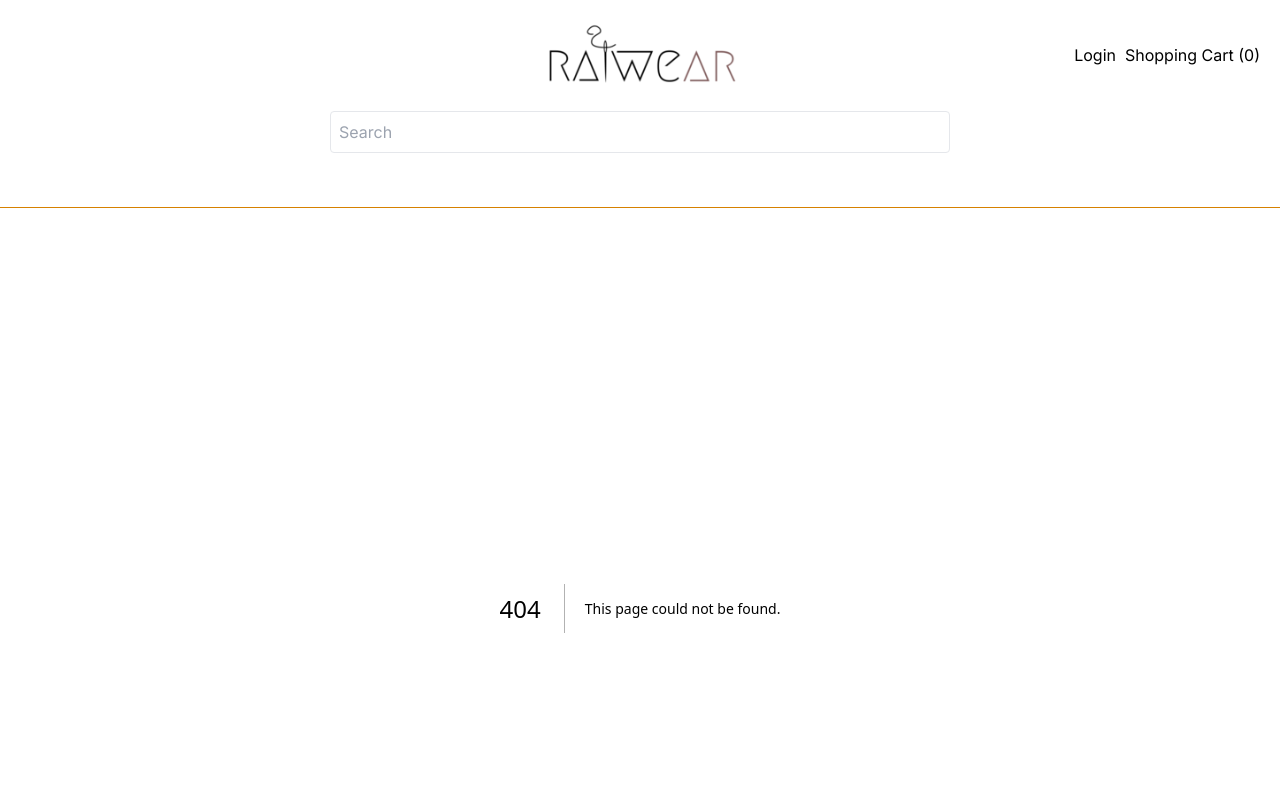
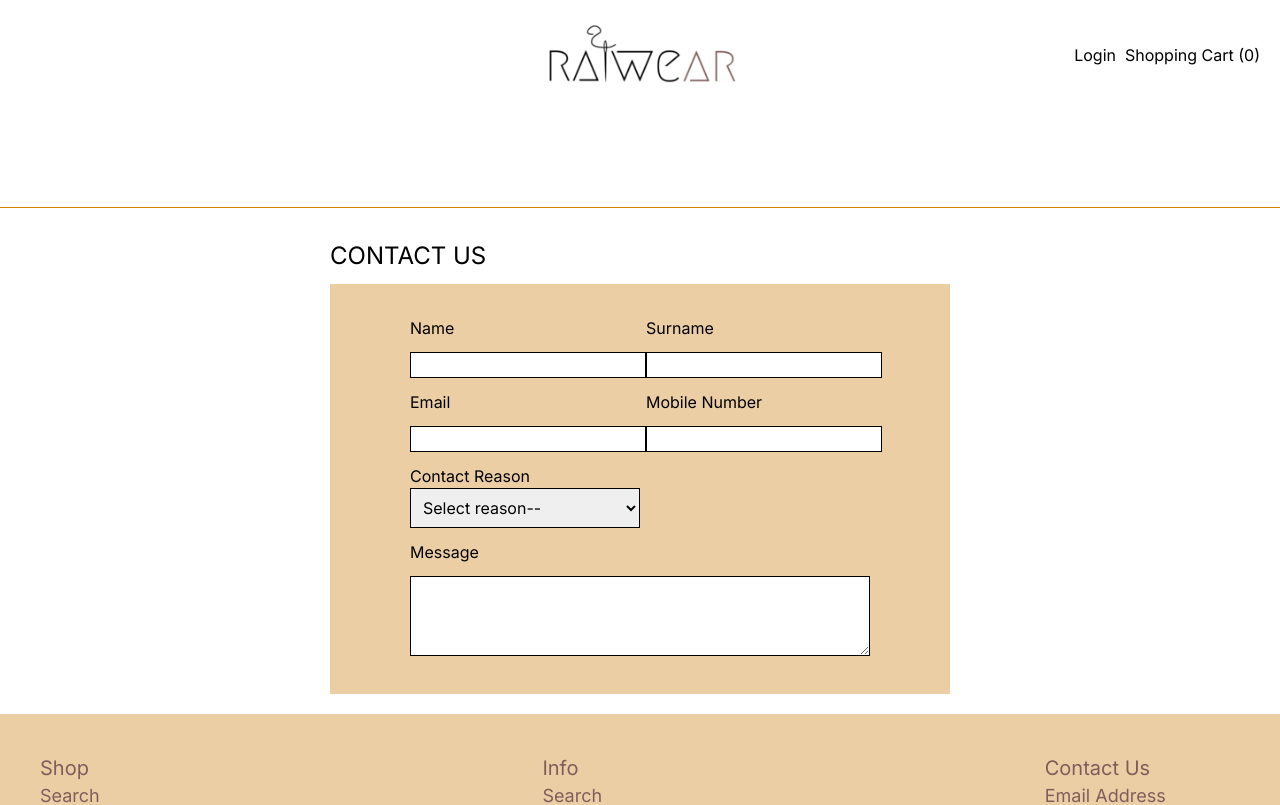
Before and after one commit to Taelo1829/Raiwear, a Next.js app: page /contact-us in a window 1280 px wide. Before the commit this address had no page. Shown: the top 805 px of the page. Built offline with nearby package versions, Linux system fonts and the light colour scheme.

Commit message:
worked on contact us

```diff
--- a/app/Interfaces/interfaces.tsx
+++ b/app/Interfaces/interfaces.tsx
@@ -37,6 +37,10 @@ export interface MenuItemInterface {
     toggleMenu: () => void
 }
 
+export interface InputInterface {
+    label: string
+}
+
 export type CategoriesStateInterface = {
     active: number
 }
--- a/app/collection/page.tsx
+++ b/app/collection/page.tsx
@@ -23,7 +23,7 @@ export default class page extends Component {
             "ACCESSORIES",
         ]
         return (
-            <div className='flex justify-center'>
+            <div className='flex justify-center pb-20'>
                 <div className='container'>
                     <div className='flex justify-between w-1/6 my-4 text-2xl'>
                         <div className={"pr-2 " + (this.state.active === 1 ? "font-bold" : "")} onClick={() => this.setState({ active: 1 })}>WOMEN</div>
--- a/app/components/Header.tsx
+++ b/app/components/Header.tsx
@@ -28,6 +28,8 @@ const Header = () => {
         }
     }
 
+    let hideSearch = !window.location.href.includes("contact-us")
+
     return (
         <div className='relative'>
             <div className='flex flex-col  items-center fixed w-screen pb-5 md:h-52 border-b border-1 border-orange-custom z-10 bg-white '>
@@ -42,7 +44,7 @@ const Header = () => {
                             </div>
                         </div>
                     </div>
-                    <Search />
+                    {hideSearch ? <Search /> : ""}
                     <Menu toggleMenu={updateMenu} hidden={hidden} width={width} />
                 </div>
             </div>
--- a/app/components/Menu.tsx
+++ b/app/components/Menu.tsx
@@ -8,7 +8,7 @@ const Menu: React.FC<MenuInterface> = ({ toggleMenu, hidden, width }) => {
             <MenuItem href="/" icon="arrow-left" toggleMenu={toggleMenu} />
             <MenuItem href="/" icon="home" routeName={"Home"} toggleMenu={toggleMenu} />
             <MenuItem href="/collection" icon="images" routeName={"Collection"} toggleMenu={toggleMenu} />
-            <MenuItem href="/about-us" icon="users" routeName={"About Us"} toggleMenu={toggleMenu} />
+            <MenuItem href="/contact-us" icon="users" routeName={"Contact Us"} toggleMenu={toggleMenu} />
             <MenuItem href="/blog" icon="blog" routeName={"Blog"} toggleMenu={toggleMenu} />
             <MenuItem href="/faq" icon="circle-question" routeName={"FAQ"} toggleMenu={toggleMenu} />
         </div>
--- /dev/null
+++ b/app/contact-us/Input.tsx
@@ -0,0 +1,17 @@
+import React from 'react'
+import { InputInterface } from '../Interfaces/interfaces'
+
+const Input: React.FC<InputInterface> = ({ label }) => {
+    return (
+        <div>
+            <div className='my-3'>
+                <label >{label}</label>
+            </div>
+            <div>
+                {label !== "" ? <input className='border border-black' /> : ""}
+            </div>
+        </div>
+    )
+}
+
+export default Input
--- /dev/null
+++ b/app/contact-us/page.tsx
@@ -0,0 +1,43 @@
+"use client"
+import React, { Component } from 'react'
+import Input from './Input'
+
+export default class page extends Component {
+    render() {
+        return (
+            <div className='p-5 flex justify-center'>
+                <div className='w-full lg:w-3/6 '>
+                    <div className='text-2xl py-3'>CONTACT US</div>
+                    <div className='bg-orange-custom flex justify-center'>
+                        <div className='container px-20 py-5'>
+                            <div className='flex justify-between' >
+                                <Input label={"Name"} />
+                                <Input label={"Surname"} />
+                            </div>
+                            <div className='flex justify-between'>
+                                <Input label={"Email"} />
+                                <Input label={"Mobile Number"} />
+                            </div>
+                            <div className='flex justify-between py-3'>
+                                <div className='w-1/2'>
+                                    <div>
+                                        <label>Contact Reason</label>
+                                    </div>
+                                    <select className='w-full border border-black p-2'>
+                                        <option className='text-gray-300'>Select reason--</option>
+                                    </select>
+                                </div>
+                            </div>
+                            <div className='flex justify-between'>
+                                <div className='w-full'>
+                                    <div><label>Message</label></div>
+                                    <div ><textarea className='w-full border border-black my-3 min-h-20' /></div>
+                                </div>
+                            </div>
+                        </div>
+                    </div>
+                </div>
+            </div>
+        )
+    }
+}
```
